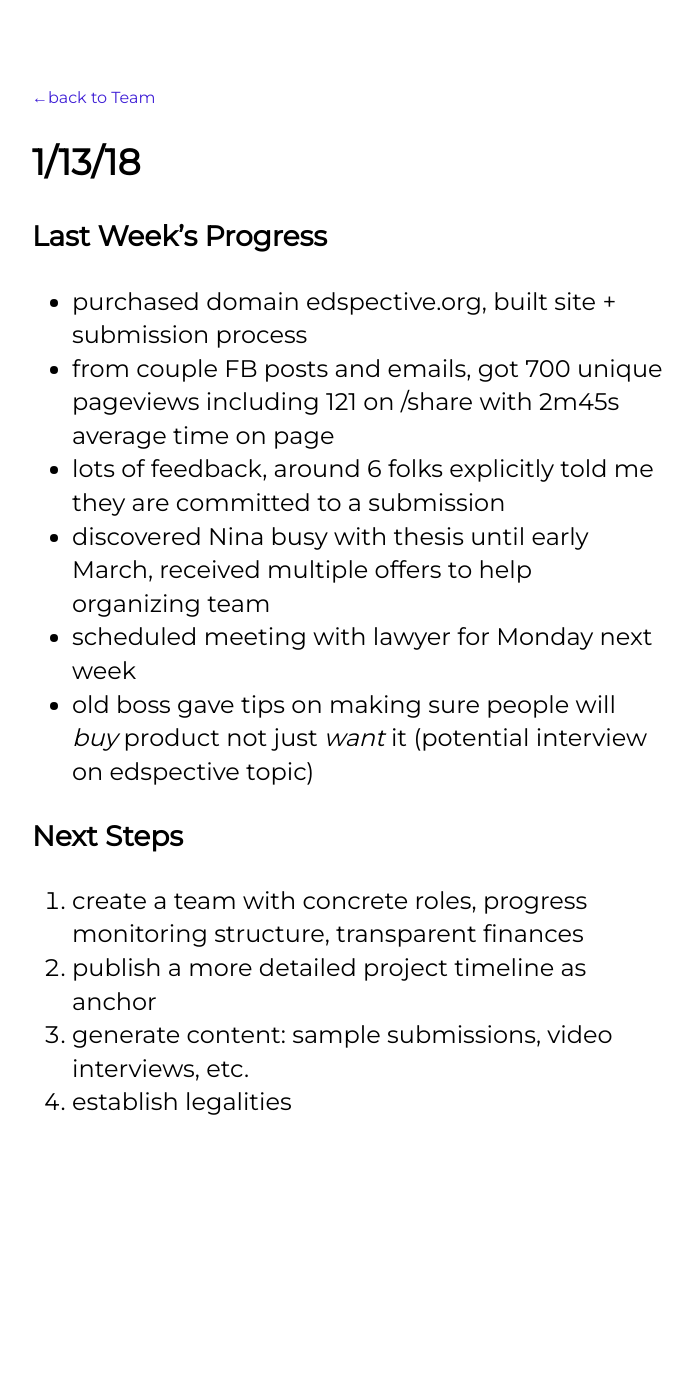
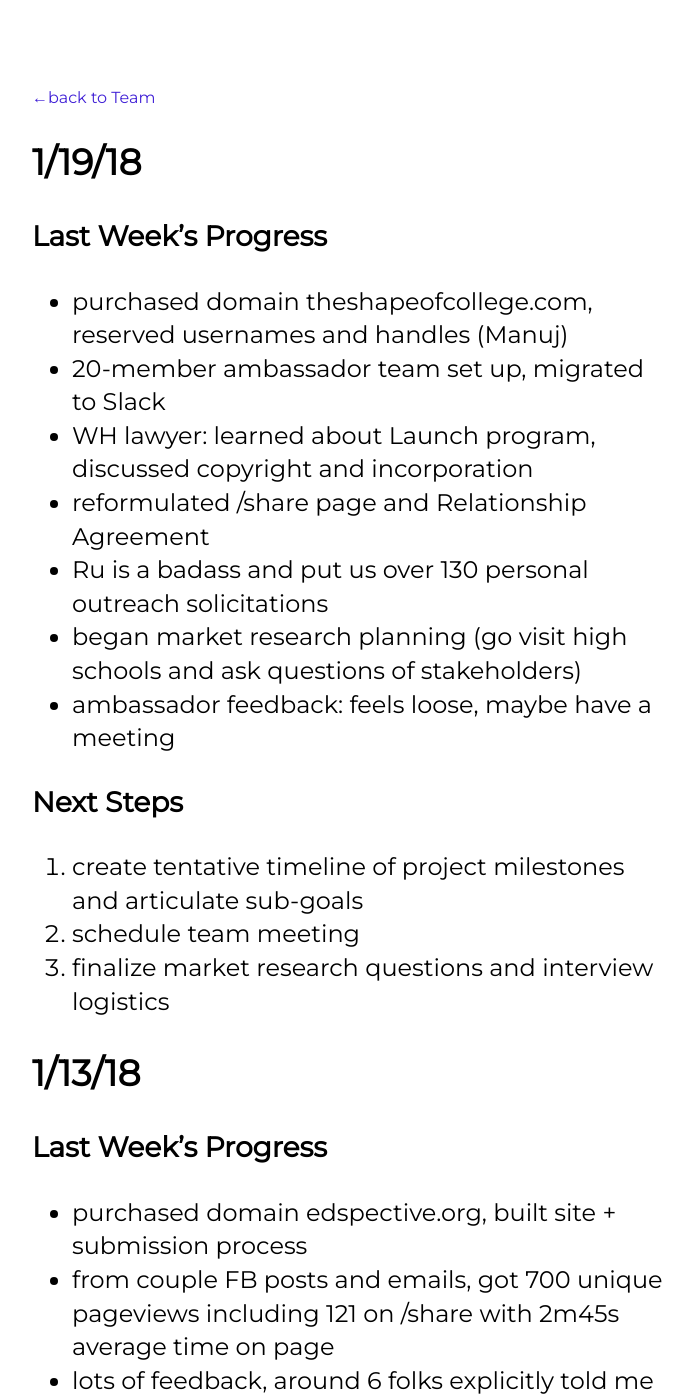
Before and after one commit to edspective/edspective.github.io, a Jekyll site: the page built from _pages/updates.md, in a window 1280 px wide and 1400 px high. Shown: the whole window, without its empty margins (292-985 px from the left). Built offline with Jekyll 4.4.1, drawn with Linux system fonts in a browser that asks for light colours; nearby versions of some CDN libraries; some web fonts are replaced; our own code applies the rules of GitHub Pages for plain Markdown files.

Commit message:
updates 1/19

```diff
--- a/_pages/updates.md
+++ b/_pages/updates.md
@@ -2,6 +2,24 @@
 layout: team-pages-no-title
 permalink: /updates/
 ---
+
+# 1/19/18
+
+### Last Week's Progress
+
+- purchased domain theshapeofcollege.com, reserved usernames and handles (Manuj)
+- 20-member ambassador team set up, migrated to Slack
+- WH lawyer: learned about Launch program, discussed copyright and incorporation
+- reformulated /share page and Relationship Agreement
+- Ru is a badass and put us over 130 personal outreach solicitations
+- began market research planning (go visit high schools and ask questions of stakeholders)
+- ambassador feedback: feels loose, maybe have a meeting
+
+### Next Steps
+
+1. create tentative timeline of project milestones and articulate sub-goals
+2. schedule team meeting
+3. finalize market research questions and interview logistics
 
 # 1/13/18
 
```
Also changed, not shown: _updates/2018-1-19.md (added, +22 -0 lines).
